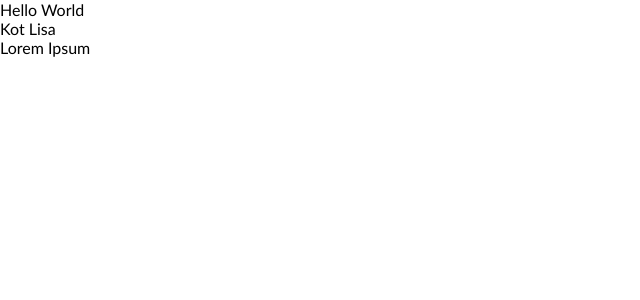
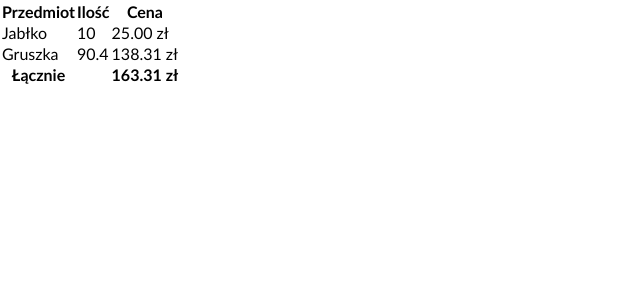
Before and after one commit to majcherrr87/MegaK_Frontowcy_React, a React (Vite) app: page / in a window 1280 px wide. Shown: the top 300 px of the page, without its empty margins (0-640 px from the left). Built offline with nearby package versions, Linux system fonts and the light colour scheme.

Commit message:
add Cart

```diff
--- /dev/null
+++ b/src/Cart/Cart.tsx
@@ -0,0 +1,18 @@
+import { CatElements } from "./CartElements";
+import { CartHeader } from "./CartHeader";
+import { CartSummary } from "./CartSummary";
+import { CartItem } from "./types";
+
+export const Cart = () => {
+  const elements: CartItem[] = [
+    { id: 1, name: "Jabłko", price: 2.5, quantity: 10 },
+    { id: 2, name: "Gruszka", price: 1.53, quantity: 90.4 },
+  ];
+  return (
+    <table>
+      <CartHeader />
+      <CatElements elements={elements} />
+      <CartSummary elements={elements} />
+    </table>
+  );
+};
--- /dev/null
+++ b/src/Cart/CartElements.tsx
@@ -0,0 +1,16 @@
+import { CartSingleElemet } from "./CartSingleElement";
+import { CartItem } from "./types";
+
+type Props = {
+  elements: CartItem[];
+};
+
+export const CatElements = ({ elements }: Props) => {
+  return (
+    <tbody>
+      {elements.map((element) => (
+        <CartSingleElemet key={element.id} element={element} />
+      ))}
+    </tbody>
+  );
+};
--- /dev/null
+++ b/src/Cart/CartHeader.tsx
@@ -0,0 +1,11 @@
+export const CartHeader = () => {
+  return (
+    <thead>
+      <tr>
+        <th>Przedmiot</th>
+        <th>Ilość</th>
+        <th>Cena</th>
+      </tr>
+    </thead>
+  );
+};
--- /dev/null
+++ b/src/Cart/CartSingleElement.tsx
@@ -0,0 +1,17 @@
+import { CartItem } from "./types";
+
+type Props = {
+  element: CartItem;
+};
+
+export const CartSingleElemet = ({
+  element: { name, quantity, price },
+}: Props) => {
+  return (
+    <tr>
+      <td>{name}</td>
+      <td>{quantity}</td>
+      <td>{(price * quantity).toFixed(2)} zł</td>
+    </tr>
+  );
+};
--- /dev/null
+++ b/src/Cart/CartSummary.tsx
@@ -0,0 +1,21 @@
+import { CartItem } from "./types";
+
+type Props = {
+  elements: CartItem[];
+};
+
+export const CartSummary = ({ elements }: Props) => {
+  const total = elements.reduce(
+    (acc, curr) => acc + curr.price * curr.quantity,
+    0
+  );
+  return (
+    <tfoot>
+      <tr>
+        <th>Łącznie</th>
+        <th></th>
+        <th>{total.toFixed(2)} zł</th>
+      </tr>
+    </tfoot>
+  );
+};
--- /dev/null
+++ b/src/Cart/types.ts
@@ -0,0 +1,6 @@
+export type CartItem = {
+  id: number;
+  name: string;
+  quantity: number;
+  price: number;
+};
--- a/src/main.tsx
+++ b/src/main.tsx
@@ -1,18 +1,11 @@
 import React from "react";
 import ReactDOM from "react-dom/client";
+import { Cart } from "./Cart/Cart";
 
 import "./style.scss";
 
-import { Foo } from "./Foo/Foo";
-
 ReactDOM.createRoot(document.getElementById("root")!).render(
   <React.StrictMode>
-    <Foo
-      elements={[
-        { id: 1, value: "Hello World" },
-        { id: 2, value: "Kot Lisa" },
-        { id: 3, value: "Lorem Ipsum" },
-      ]}
-    />
+    <Cart />
   </React.StrictMode>
 );
```
